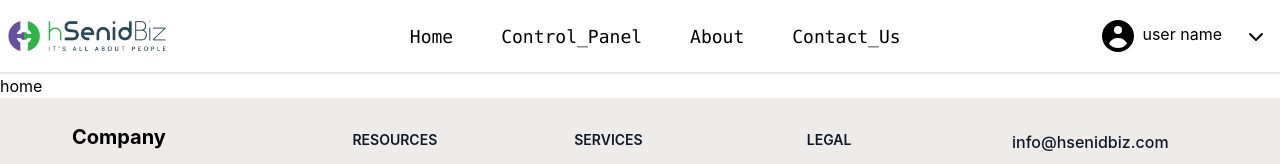
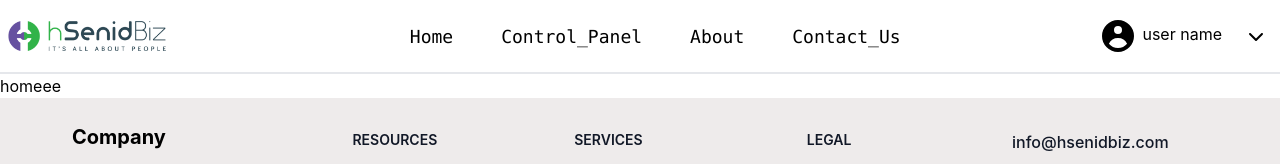
Before and after one commit to sunera321/license_management_system, a React (Create React App) app: page / in a window 1280 px wide. Shown: the top 164 px of the page. Built offline with nearby package versions, Linux system fonts and the light colour scheme.

Commit message:
Update home component rendering

```diff
--- a/src/page/Home.jsx
+++ b/src/page/Home.jsx
@@ -3,7 +3,7 @@ import React from 'react'
 const Home = () => {
   return (
     <div>
-      home
+      homeee
     </div>
   )
 }
```
